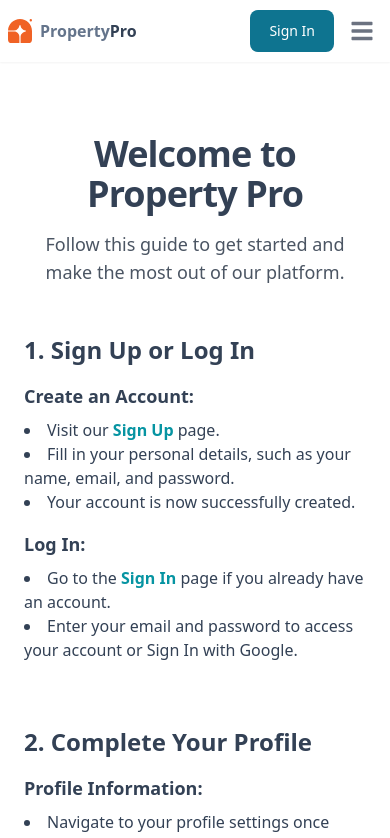
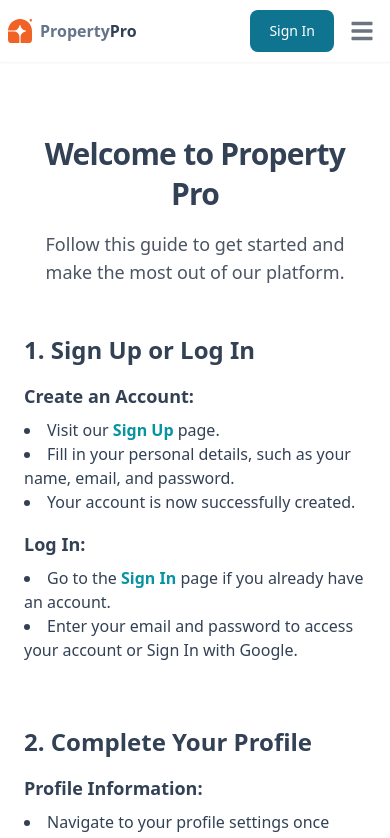
Before and after one commit to Fredasante/real-estate-app, a React (Vite) app in the folder client/: page /learn in a window 390 px wide. Shown: the top 838 px of the page. Built offline with nearby package versions, Linux system fonts and the light colour scheme; no server answers.

Commit message:
Updated Getting Started Page

```diff
--- a/client/src/pages/Learn.jsx
+++ b/client/src/pages/Learn.jsx
@@ -7,7 +7,7 @@ const Learn = () => {
     <div className="py-16">
       <div className="max-w-7xl mx-auto px-6 lg:px-8">
         <div className="text-center">
-          <p className="mt-2 text-4xl leading-10 font-extrabold tracking-tight text-slate-700 sm:text-4xl">
+          <p className="mt-2 text-3xl leading-10 font-extrabold tracking-tight text-slate-700 sm:text-4xl">
             Welcome to Property Pro
           </p>
           <p className="mt-4 max-w-2xl text-lg text-gray-600 mx-auto">
```
